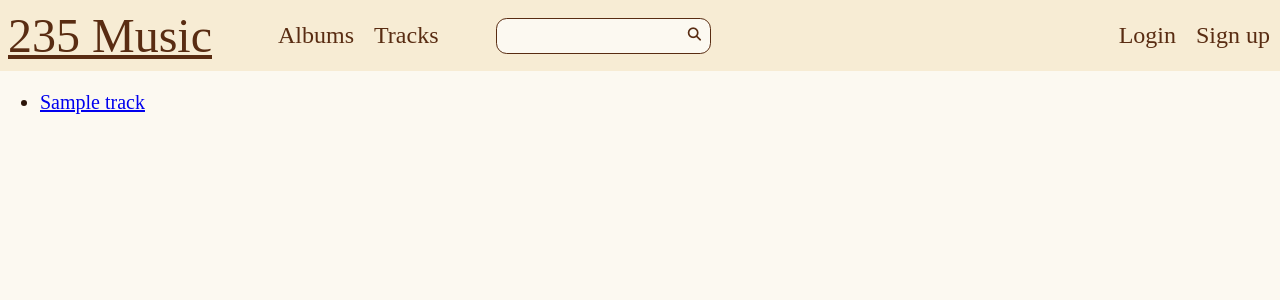
After one commit to JonoBeach/music-project-mirror, a Flask app: template music/templates/browse_tracks.html in a window 1280 px wide. The commit adds this page. Shown: the top 300 px of the page. Run offline with Flask 3, Linux system fonts and the light colour scheme; the template is opened without the code that fills it: most values are stand-ins (such as "Sample title", 1, 10 or a date in 2020); parts of the project's set-up code (start-up, migrations or seed data) failed here and were passed over.

Commit message:
basic functionality archived

```diff
--- a/music/__init__.py
+++ b/music/__init__.py
@@ -30,6 +30,8 @@ def create_app():
     # register blueprints
     with app.app_context():
         from .authentication import authentication
+        from .tracks import tracks_blueprint
         app.register_blueprint(authentication.authentication_blueprint)
+        app.register_blueprint(tracks_blueprint)
 
     return app
--- /dev/null
+++ b/music/templates/browse_tracks.html
@@ -0,0 +1,27 @@
+<!DOCTYPE html>
+<html lang="en">
+<head>
+    <meta charset="UTF-8">
+    <meta name="viewport" content="width=device-width, initial-scale=1.0">
+    <title>Browse Tracks</title>
+    <link rel="stylesheet" href="{{ url_for('static', filename='css/styles.css') }}">
+    <link rel="stylesheet" href="https://cdnjs.cloudflare.com/ajax/libs/font-awesome/7.3.1/css/all.min.css">
+</head>
+<body>
+    {% include "navbar.html" %}
+
+    <ul>
+        {% for track in tracks %}
+        <li>
+            <a href="{{ url_for('tracks_bp.track_detail', track_id = track.track_id) }}">
+                <div>
+                    <span> {{ track.title }} </span>
+                </div>
+            </a>
+        </li>
+        {% endfor %}
+    </ul>
+
+</body>
+
+</html>
--- a/music/templates/navbar.html
+++ b/music/templates/navbar.html
@@ -5,7 +5,7 @@
 
             <ul class="nav-items">
                 <li><a href="/">Albums</a></li>
-                <li><a href="/">Tracks</a></li>
+                <li><a href="{{ url_for('tracks_bp.browse') }}">Tracks</a></li>
             </ul>
 
             <form class="nav-search" action="#">
--- /dev/null
+++ b/music/tracks/__init__.py
@@ -0,0 +1 @@
+from .tracks import tracks_blueprint
```
Also changed, not shown: music/tracks/services.py (added, +14 -0 lines), music/tracks/tracks.py (added, +19 -0 lines).
